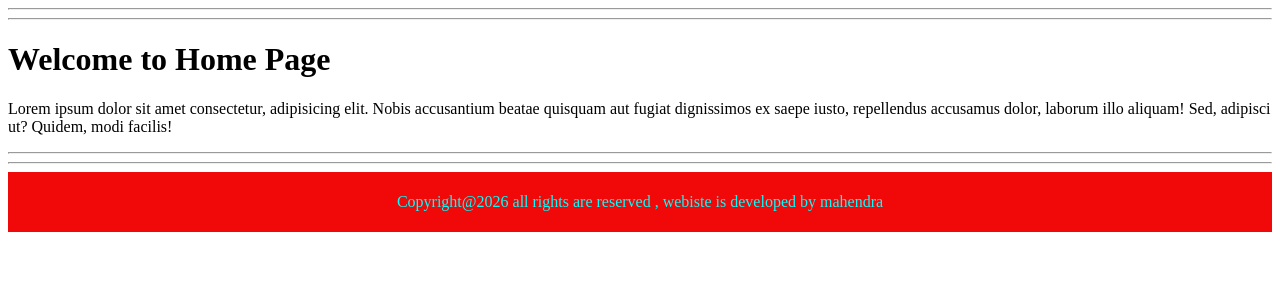
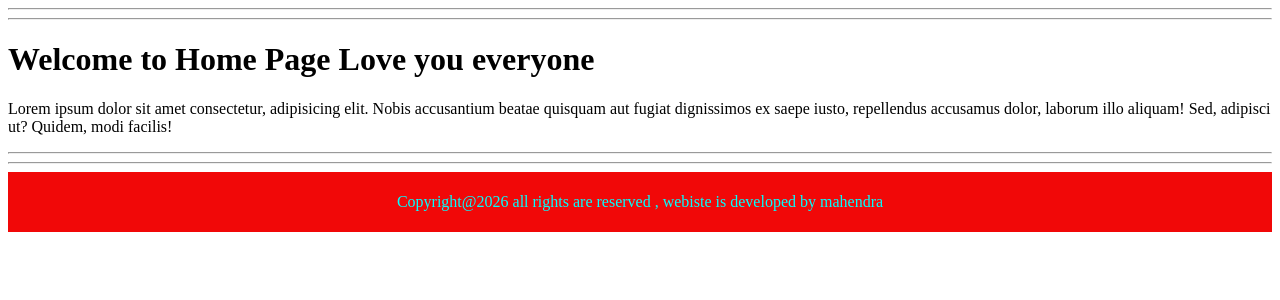
Before and after one commit to ReBashaShaik/basicFlask, a Flask app: page / in a window 1280 px wide. Shown: the part 114-414 px from the top of the page. Run offline with Flask 3, Linux system fonts and the light colour scheme.

Commit message:
version-2 home file

```diff
--- a/templates/home.html
+++ b/templates/home.html
@@ -3,7 +3,7 @@
 
 {%block content%}
 
-<h1>Welcome to Home Page</h1>
+<h1>Welcome to Home Page Love you everyone </h1>
 <p>Lorem ipsum dolor sit amet consectetur, adipisicing elit. Nobis accusantium beatae quisquam aut fugiat dignissimos ex
     saepe iusto, repellendus accusamus dolor, laborum illo aliquam! Sed, adipisci ut? Quidem, modi facilis!</p>
 
```
